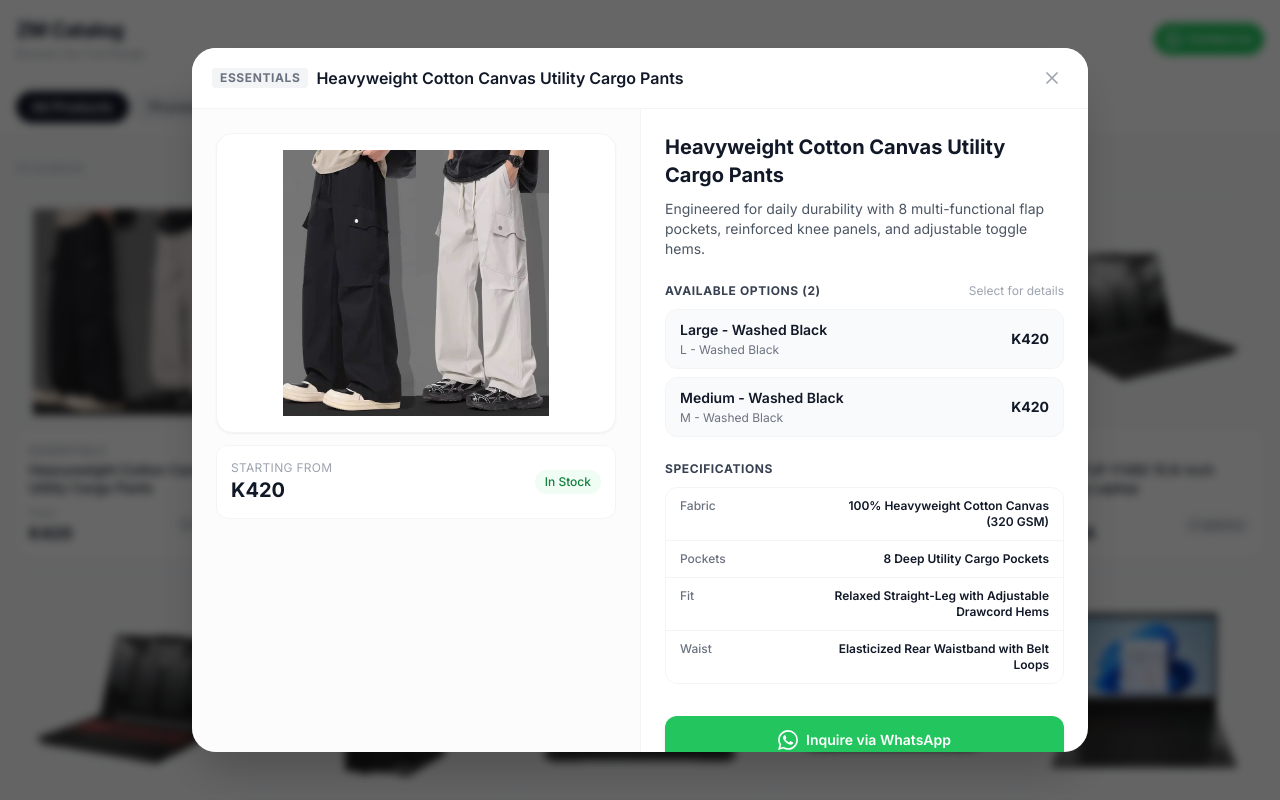
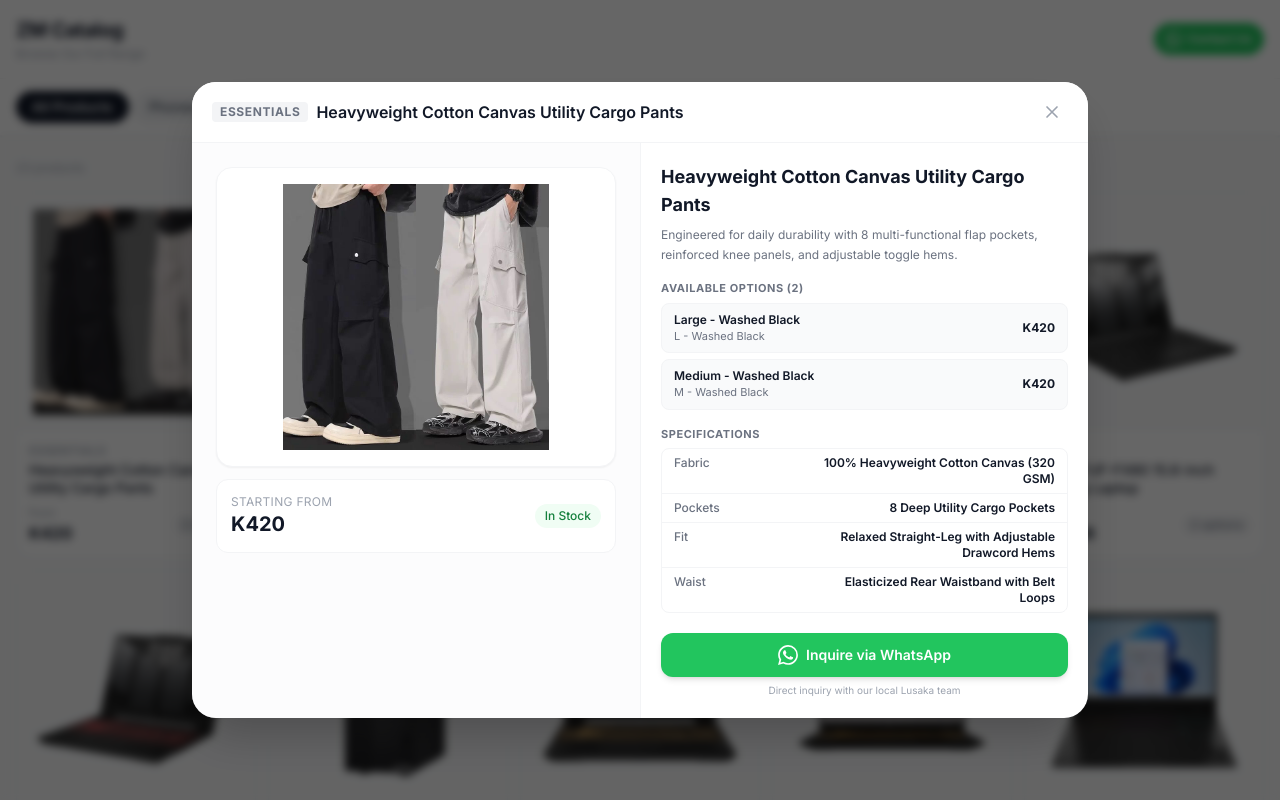
Before and after one commit to Guide-B/zm-catalog, a React (Vite) app: page / in a window 1280 px wide. Both pictures are taken after a click on the button 136 px from the left and 375 px from the top of the page. Shown: the top 800 px of the page. Built offline with nearby package versions, Linux system fonts and the light colour scheme.

Commit message:
style: compact vertical rhythm for instantaneous full spec visibility

```diff
--- a/src/components/ProductDetail.tsx
+++ b/src/components/ProductDetail.tsx
@@ -120,22 +120,22 @@ export default function ProductDetail({ product, onClose }: Props) {
           </div>
 
           {/* Right Column: Information, Variants & Specs */}
-          <div className="md:w-1/2 p-4 sm:p-6 pb-10 space-y-6">
+          <div className="md:w-1/2 p-4 sm:p-5 pb-8 space-y-4">
             {/* Title & Description */}
             <div>
-              <div className="md:hidden flex items-baseline justify-between mb-2">
-                <span className="text-2xl font-bold text-gray-900">
+              <div className="md:hidden flex items-baseline justify-between mb-1.5">
+                <span className="text-xl font-bold text-gray-900">
                   {SITE_CONFIG.currency}{lowestPrice.toLocaleString()}
                 </span>
-                <span className={`text-xs px-2.5 py-1 rounded-full font-medium ${product.in_stock ? 'bg-green-50 text-green-700' : 'bg-red-50 text-red-700'}`}>
+                <span className={`text-[11px] px-2 py-0.5 rounded-full font-medium ${product.in_stock ? 'bg-green-50 text-green-700' : 'bg-red-50 text-red-700'}`}>
                   {product.in_stock ? 'In Stock' : 'Out of Stock'}
                 </span>
               </div>
-              <h3 className="text-lg sm:text-xl font-bold text-gray-900 leading-snug">
+              <h3 className="text-base sm:text-lg font-bold text-gray-900 leading-snug">
                 {product.title}
               </h3>
               {product.description && (
-                <p className="text-xs sm:text-sm text-gray-600 mt-2.5 leading-relaxed">
+                <p className="text-xs text-gray-500 mt-1.5 leading-relaxed">
                   {product.description}
                 </p>
               )}
@@ -144,30 +144,29 @@ export default function ProductDetail({ product, onClose }: Props) {
             {/* Available Options (Variants) */}
             {product.variants.length > 0 && (
               <div>
-                <div className="flex items-center justify-between mb-2.5">
-                  <h4 className="text-xs font-bold text-gray-700 uppercase tracking-wider">
+                <div className="flex items-center justify-between mb-1.5">
+                  <h4 className="text-[11px] font-bold text-gray-500 uppercase tracking-wider">
                     Available Options ({product.variants.length})
                   </h4>
-                  <span className="text-xs text-gray-400">Select for details</span>
                 </div>
-                <div className="space-y-2">
+                <div className="space-y-1.5">
                   {product.variants.map((v, i) => (
                     <div
                       key={i}
-                      className="flex items-center justify-between bg-gray-50 hover:bg-gray-100/80 transition-colors rounded-xl px-3.5 py-2.5 border border-gray-100"
+                      className="flex items-center justify-between bg-gray-50 hover:bg-gray-100/80 transition-colors rounded-lg px-3 py-2 border border-gray-100"
                     >
-                      <div className="min-w-0 pr-3">
-                        <p className="text-xs sm:text-sm font-semibold text-gray-900 truncate">
+                      <div className="min-w-0 pr-2">
+                        <p className="text-xs font-semibold text-gray-900 truncate">
                           {v.name}
                         </p>
                         {(v.storage || v.color) && (
-                          <p className="text-xs text-gray-500 mt-0.5">
+                          <p className="text-[11px] text-gray-500">
                             {[v.storage, v.color].filter(Boolean).join(' - ')}
                           </p>
                         )}
                       </div>
                       {v.price > 0 && (
-                        <p className="text-xs sm:text-sm font-bold text-gray-900 flex-shrink-0">
+                        <p className="text-xs font-bold text-gray-900 flex-shrink-0">
                           {SITE_CONFIG.currency}{v.price.toLocaleString()}
                         </p>
                       )}
@@ -180,14 +179,14 @@ export default function ProductDetail({ product, onClose }: Props) {
             {/* Specifications */}
             {Object.keys(product.specs).length > 0 && (
               <div>
-                <h4 className="text-xs font-bold text-gray-700 uppercase tracking-wider mb-2.5">
+                <h4 className="text-[11px] font-bold text-gray-500 uppercase tracking-wider mb-1.5">
                   Specifications
                 </h4>
-                <div className="divide-y divide-gray-100 rounded-xl border border-gray-100 overflow-hidden bg-white shadow-xs">
+                <div className="divide-y divide-gray-100 rounded-lg border border-gray-100 overflow-hidden bg-white shadow-xs">
                   {Object.entries(product.specs).map(([key, val]) => (
-                    <div key={key} className="flex justify-between items-start px-3.5 py-2.5 text-xs">
-                      <span className="text-gray-500 font-medium pr-3">{key}</span>
-                      <span className="text-gray-900 font-semibold text-right max-w-[60%] break-words">
+                    <div key={key} className="flex justify-between items-start px-3 py-1.5 text-xs">
+                      <span className="text-gray-500 font-medium pr-2">{key}</span>
+                      <span className="text-gray-900 font-semibold text-right max-w-[65%] break-words">
                         {String(val)}
                       </span>
                     </div>
@@ -197,19 +196,19 @@ export default function ProductDetail({ product, onClose }: Props) {
             )}
 
             {/* Direct WhatsApp CTA Button inside right column */}
-            <div className="pt-2 pb-2">
+            <div className="pt-1">
               <a
                 href={whatsappUrl}
                 target="_blank"
                 rel="noopener noreferrer"
-                className="flex items-center justify-center gap-2 bg-green-500 hover:bg-green-600 text-white font-semibold text-sm py-3.5 px-6 rounded-xl w-full transition-all shadow-md hover:shadow-lg active:scale-[0.99]"
+                className="flex items-center justify-center gap-2 bg-green-500 hover:bg-green-600 text-white font-semibold text-xs sm:text-sm py-3 px-5 rounded-xl w-full transition-all shadow-md hover:shadow-lg active:scale-[0.99]"
               >
-                <svg className="w-5 h-5 flex-shrink-0" fill="currentColor" viewBox="0 0 24 24">
+                <svg className="w-4 h-4 sm:w-5 sm:h-5 flex-shrink-0" fill="currentColor" viewBox="0 0 24 24">
                   <path d="M17.472 14.382c-.297-.149-1.758-.867-2.03-.967-.273-.099-.471-.148-.67.15-.197.297-.767.966-.94 1.164-.173.199-.347.223-.644.075-.297-.15-1.255-.463-2.39-1.475-.883-.788-1.48-1.761-1.653-2.059-.173-.297-.018-.458.13-.606.134-.133.298-.347.446-.52.149-.174.198-.298.298-.497.099-.198.05-.371-.025-.52-.075-.149-.669-1.612-.916-2.207-.242-.579-.487-.5-.669-.51-.173-.008-.371-.01-.57-.01-.198 0-.52.074-.792.372-.272.297-1.04 1.016-1.04 2.479 0 1.462 1.065 2.875 1.213 3.074.149.198 2.096 3.2 5.077 4.487.709.306 1.262.489 1.694.625.712.227 1.36.195 1.871.118.571-.085 1.758-.719 2.006-1.413.248-.694.248-1.289.173-1.413-.074-.124-.272-.198-.57-.347m-5.421 7.403h-.004a9.87 9.87 0 01-5.031-1.378l-.361-.214-3.741.982.998-3.648-.235-.374a9.86 9.86 0 01-1.51-5.26c.001-5.45 4.436-9.884 9.888-9.884 2.64 0 5.122 1.03 6.988 2.898a9.825 9.825 0 012.893 6.994c-.003 5.45-4.437 9.884-9.885 9.884m8.413-18.297A11.815 11.815 0 0012.05 0C5.495 0 .16 5.335.157 11.892c0 2.096.547 4.142 1.588 5.945L.057 24l6.305-1.654a11.882 11.882 0 005.683 1.448h.005c6.554 0 11.89-5.335 11.893-11.893a11.821 11.821 0 00-3.48-8.413z" />
                 </svg>
                 Inquire via WhatsApp
               </a>
-              <p className="text-[11px] text-gray-400 text-center mt-2">
+              <p className="text-[10px] text-gray-400 text-center mt-1.5">
                 Direct inquiry with our local Lusaka team
               </p>
             </div>
```
